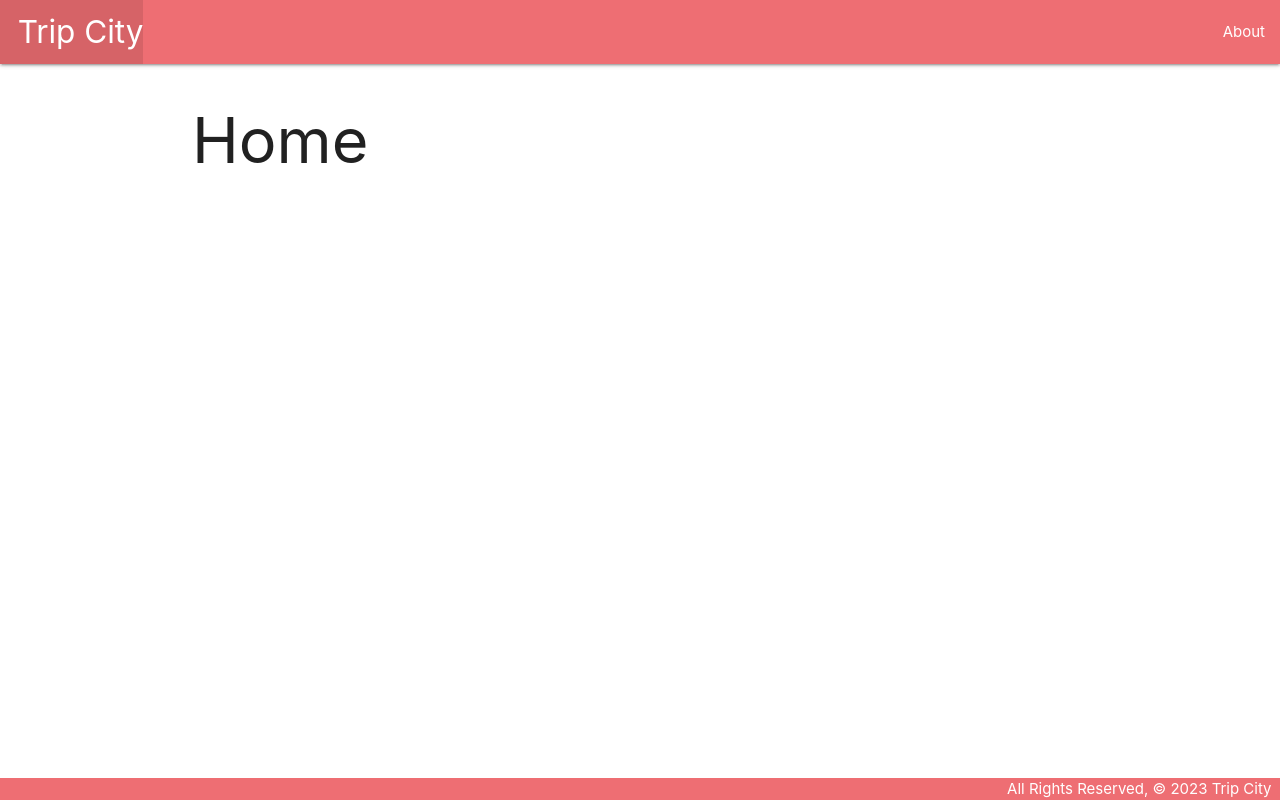
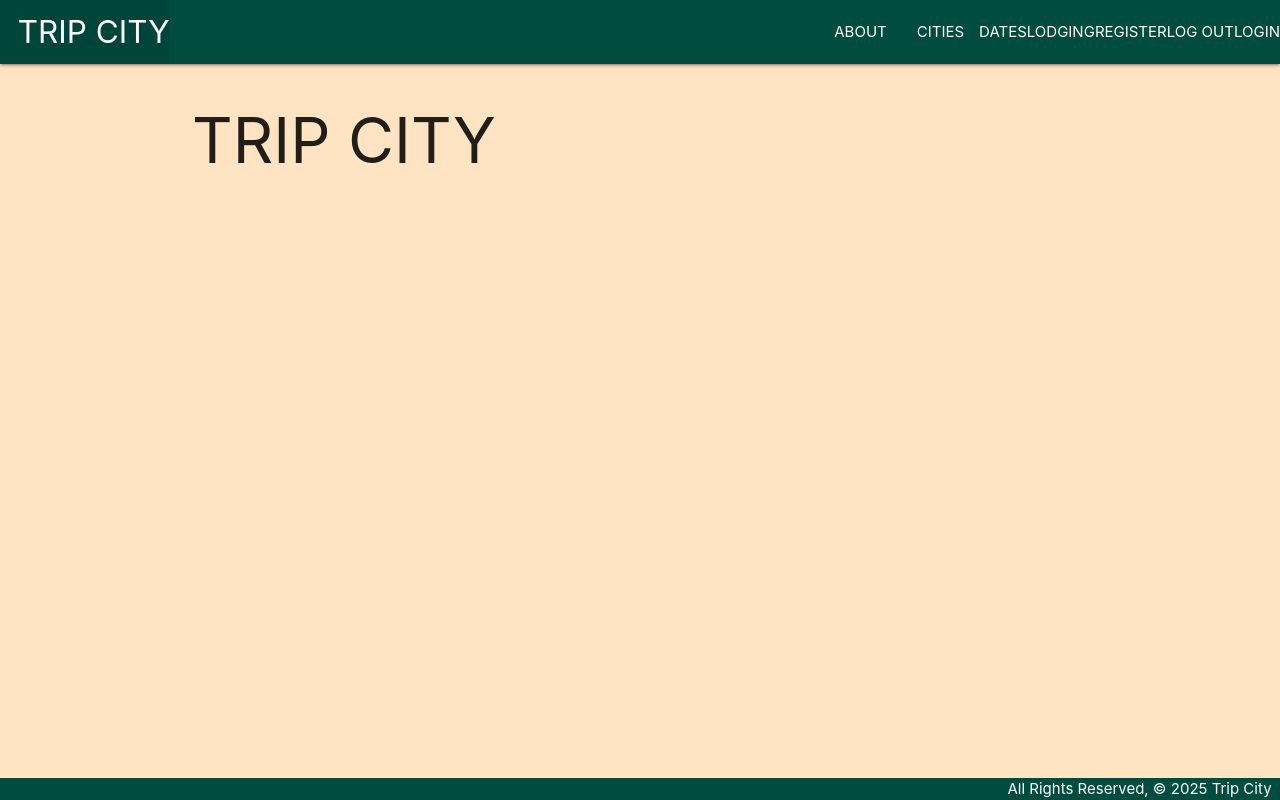
Before and after one commit to JONPIRES/Trip-City, a Django app: page / in a window 1280 px wide. Run offline with Django 4.2, Linux system fonts and the light colour scheme.

Commit message:
Initial Styling

```diff
--- a/main_app/static/css/style.css
+++ b/main_app/static/css/style.css
@@ -2,6 +2,7 @@ body {
     display: flex;
     min-height: 100vh;
     flex-direction: column;
+    background-color: bisque;
   }
 
   main {
--- a/main_app/templates/base.html
+++ b/main_app/templates/base.html
@@ -6,20 +6,28 @@
     <meta charset="UTF-8">
     <meta name="viewport" content="width=device-width, initial-scale=1.0">
     <meta http-equiv="X-UA-Compatible" content="ie=edge">
-    <title>Cat Collector</title>
+    <title>TRIP CITY</title>
     <link rel="stylesheet" href="https://cdnjs.cloudflare.com/ajax/libs/materialize/1.0.0/css/materialize.min.css">
     <link rel="stylesheet" type="text/css" href="{% static 'css/style.css' %}">
     <script src="https://cdnjs.cloudflare.com/ajax/libs/materialize/1.0.0/js/materialize.min.js"></script>
+
+    <link rel="icon" type="image/png" href="https://imgur.com/R2o4Uay"/>
 </head>
 <body>
     <header class="navbar-fixed">
         <nav>
-            <div class="nav-wrapper">
+            <div class="nav-wrapper teal darken-4">
                 <ul>
-                    <li><a href="{% url 'home' %}" class="left brand-logo">&nbsp;&nbsp;Trip City</a></li>
+                    <li><a href="{% url 'home' %}" class="left brand-logo">&nbsp;&nbsp;TRIP CITY</a></li>
                 </ul>
                 <ul class="right">
-                    <li><a href="{% url 'about' %}">About</a></li>
+                    <li><a href="{% url 'about' %}">ABOUT</a></li>
+                    <li><a href="{% url 'about' %}">CITIES</a></li>
+                    <li>DATES</li>
+                    <li>LODGING</li>
+                    <li>REGISTER</li>
+                    <li>LOG OUT</li>
+                    <li>LOGIN</li>
 
                 </ul>
             </div>
@@ -29,8 +37,8 @@
         {% block content %}
         {% endblock %}
     </main>
-  	<footer class="page-footer">
-       <div class="right">All Rights Reserved, &copy; 2023 Trip City &nbsp;</div>
+  	<footer class="page-footer teal darken-4">
+       <div class="right">All Rights Reserved, &copy; 2025 Trip City &nbsp;</div>
     </footer>
 </body>
 </html>
--- a/main_app/templates/home.html
+++ b/main_app/templates/home.html
@@ -1,6 +1,6 @@
 {% extends 'base.html' %}
 {% block content %}
 
-<h1>Home</h1>
+<h1>TRIP CITY</h1>
 
 {% endblock %}
```
